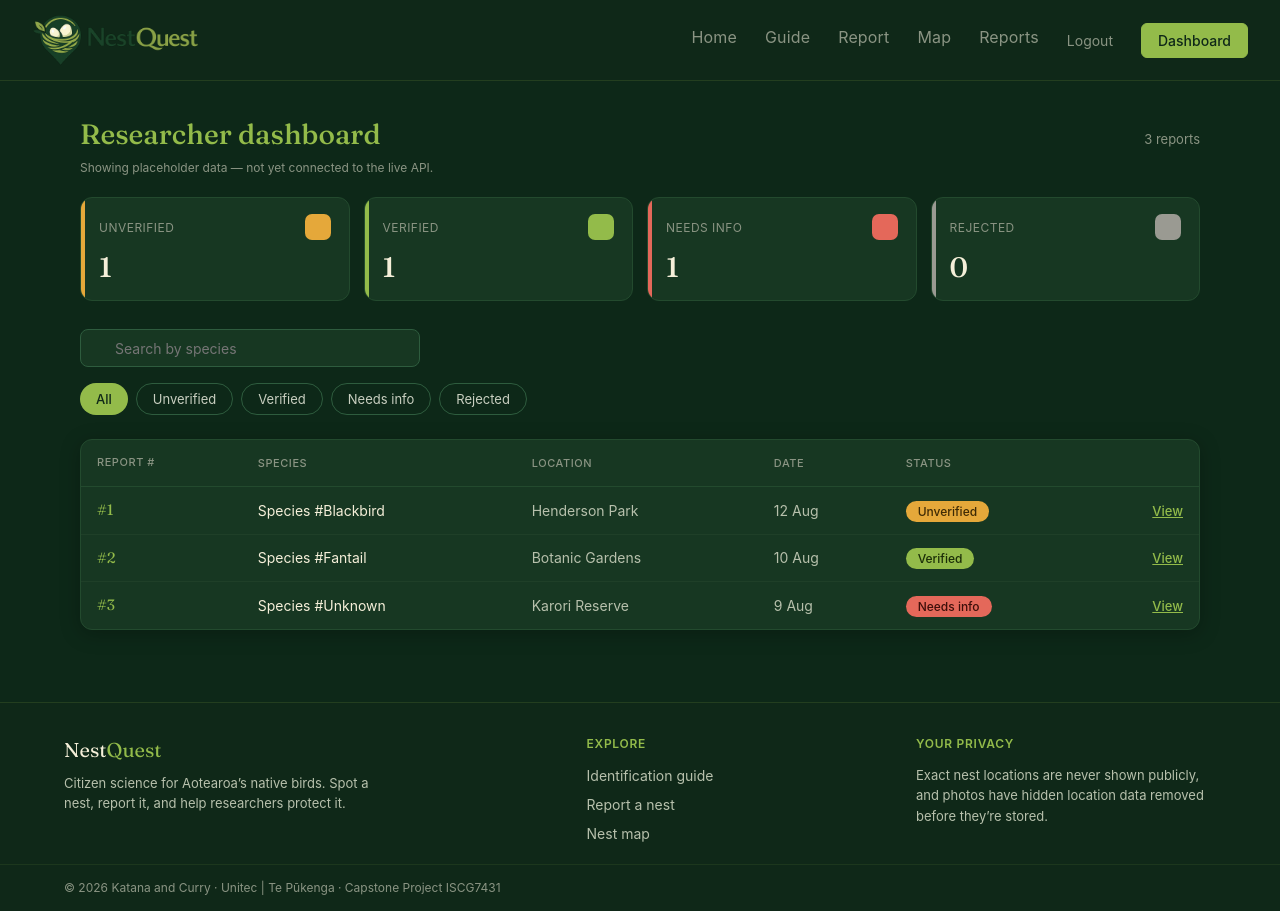
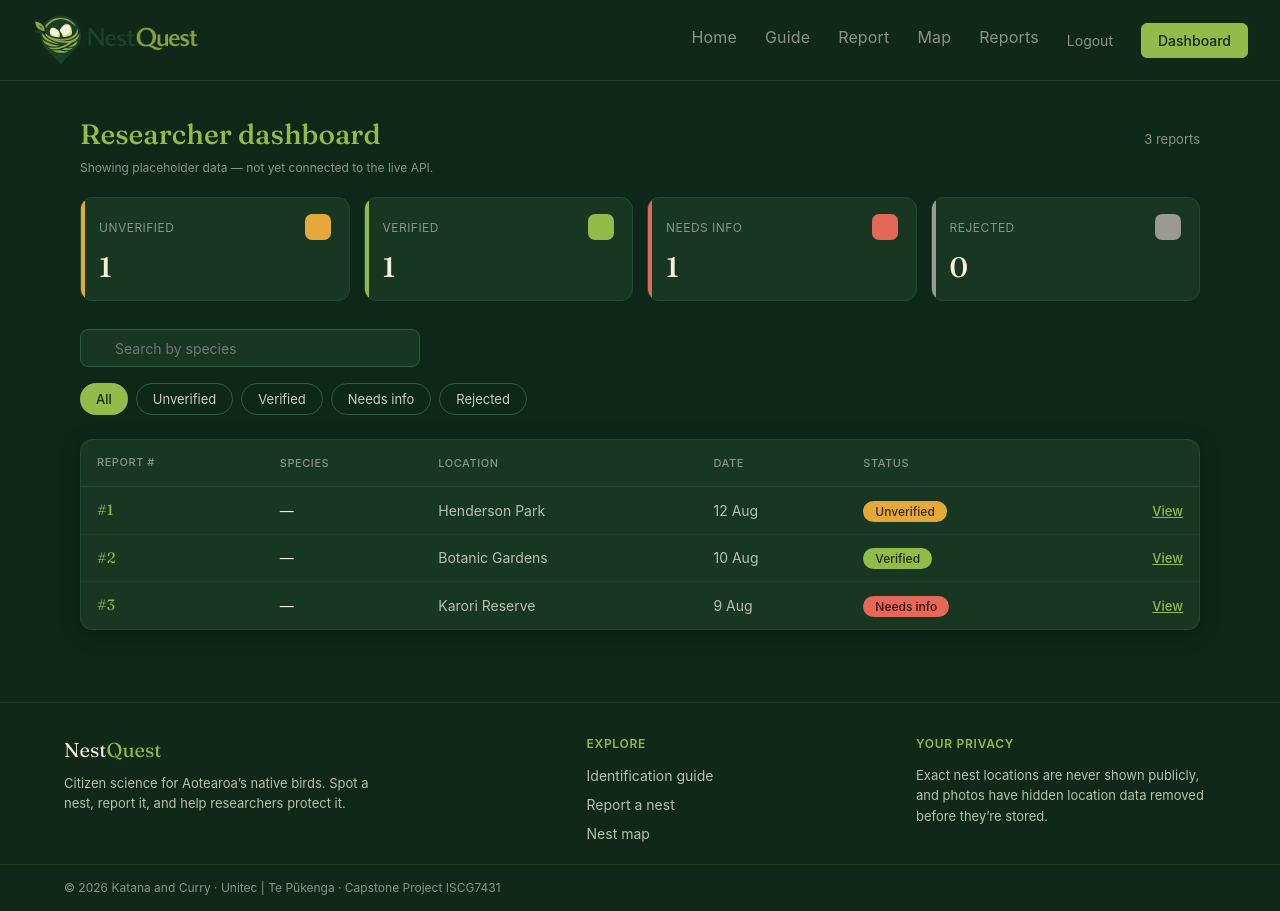
Before and after one commit to RogerStanley6090/nestquest-frontend, a React (Vite) app: page /dashboard in a window 1280 px wide. Built offline with nearby package versions, Linux system fonts and the light colour scheme; no server answers; sample sign-in values are in the browser's storage; some icons are missing.

Commit message:
Fix species names on dashboard

```diff
--- a/src/Dashboard.jsx
+++ b/src/Dashboard.jsx
@@ -15,19 +15,6 @@ const STATUS_META = {
   needs_info: { label: 'Needs info', bg: '#E4685A', text: '#3D0F0A', icon: 'ti-help' },
 }
 
-const SPECIES_NAMES = {
-  1: 'Blackbird',
-  2: 'Fantail / Pīwakawaka',
-  3: 'Silvereye / Tauhou',
-  4: 'Grey Warbler / Riroriro',
-  5: 'Song Thrush',
-}
-
-function formatSpecies(species) {
-  if (species == null) return '—'
-  if (typeof species === 'object') return species.name || '—'
-  return SPECIES_NAMES[species] || `Species #${species}`
-}
 
 function formatCoordinates(location) {
   if (!location) return '—'
@@ -59,7 +46,7 @@ const DEFAULT_SORT_DIR = 'asc'
 
 function getSortValue(report, key) {
   if (key === 'id') return report.id
-  if (key === 'species') return formatSpecies(report.species).toLowerCase()
+  if (key === 'species') return (report.species_name || '').toLowerCase()
   if (key === 'location') {
   return (report.location?.location_name || formatCoordinates(report.location)
   ).toLowerCase()
@@ -114,7 +101,7 @@ function Dashboard() {
     const matchesStatus = statusFilter === 'all' || r.status === statusFilter
     const matchesSearch =
       searchTerm.trim() === '' ||
-      formatSpecies(r.species).toLowerCase().includes(searchTerm.trim().toLowerCase())
+      (r.species_name || '').toLowerCase().includes(searchTerm.trim().toLowerCase())
     return matchesStatus && matchesSearch
   })
 
@@ -262,7 +249,7 @@ function Dashboard() {
                     <td style={{ padding: '12px 16px' }}>
                       <span style={{ fontFamily: "'Fraunces', Georgia, serif", fontSize: 15, color: '#93BB4A' }}>#{r.id}</span>
                     </td>
-                    <td style={{ padding: '12px 16px', whiteSpace: 'nowrap' }}>{formatSpecies(r.species)}</td>
+                    <td style={{ padding: '12px 16px', whiteSpace: 'nowrap' }}>{r.species_name || '—'}</td>
                     <td style={{ padding: '12px 16px', color: '#B7C0AC', whiteSpace: 'nowrap' }}>{r.location?.location_name || formatCoordinates(r.location)}</td>
                     <td style={{ padding: '12px 16px', color: '#B7C0AC', whiteSpace: 'nowrap' }}>{r.date || r.created_at || '—'}</td>
                     <td style={{ padding: '12px 16px' }}>
```
